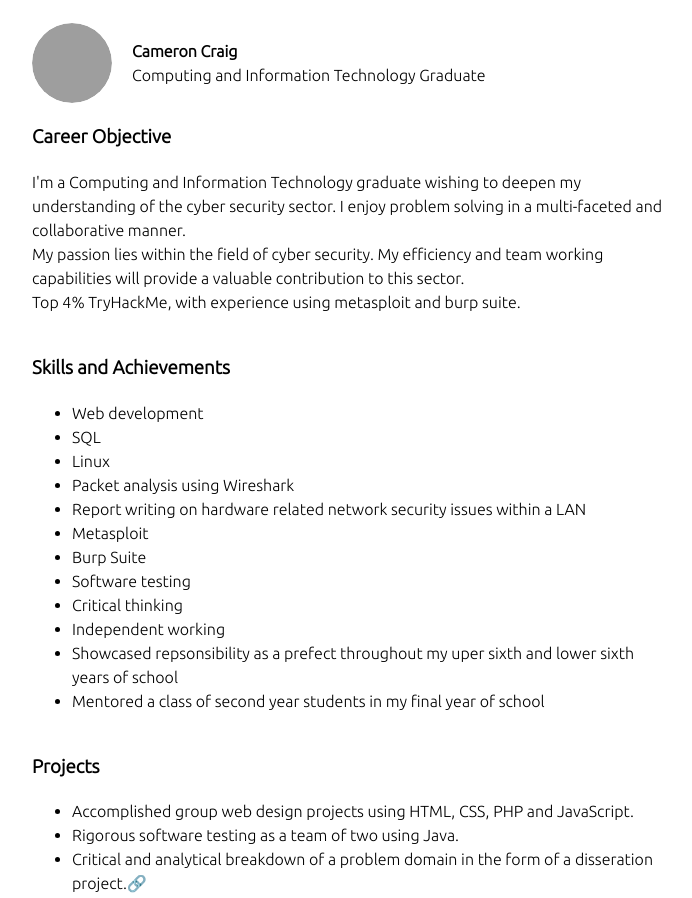
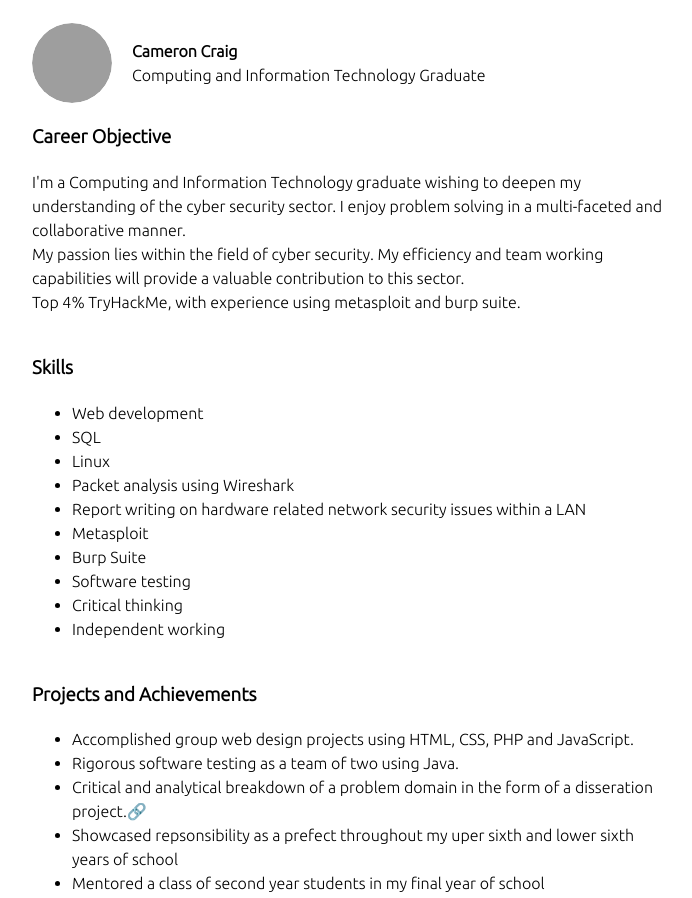
Before and after one commit to cameroncraig/cameroncraig, a plain HTML site: page index.html in a window 1280 px wide. Shown: the top 898 px of the page, without its empty margins (292-984 px from the left). Drawn offline with Linux system fonts and the light colour scheme; grey boxes are pictures that could not be loaded.

Commit message:
Update index.html

```diff
--- a/index.html
+++ b/index.html
@@ -37,7 +37,7 @@
                 </p>
             </section>
             <section id="skills">
-                <h3>Skills and Achievements</h3>
+                <h3>Skills</h3>
                 <ul>
                     <li>Web development</li>
                     <li>SQL</li>
@@ -49,19 +49,19 @@
                     <li>Software testing</li>
                     <li>Critical thinking</li>
                     <li>Independent working</li>
-                    <li>Showcased repsonsibility as a prefect throughout my uper sixth and lower sixth years of school
-                    </li>
-                    <li>Mentored a class of second year students in my final year of school</li>
                 </ul>
             </section>
 
             <section id="projects">
-                <h3>Projects</h3>
+                <h3>Projects and Achievements</h3>
                 <ul>
                     <li>Accomplished group web design projects using HTML, CSS, PHP and JavaScript.</li>
                     <li>Rigorous software testing as a team of two using Java.</li>
                     <li>Critical and analytical breakdown of a problem domain in the form of a
                         <a href="kikstart" target="_blank">disseration project</a>.&#128279</li>
+                    <li>Showcased repsonsibility as a prefect throughout my uper sixth and lower sixth years of school
+                    </li>
+                    <li>Mentored a class of second year students in my final year of school</li>
                 </ul>
             </section>
 
```
